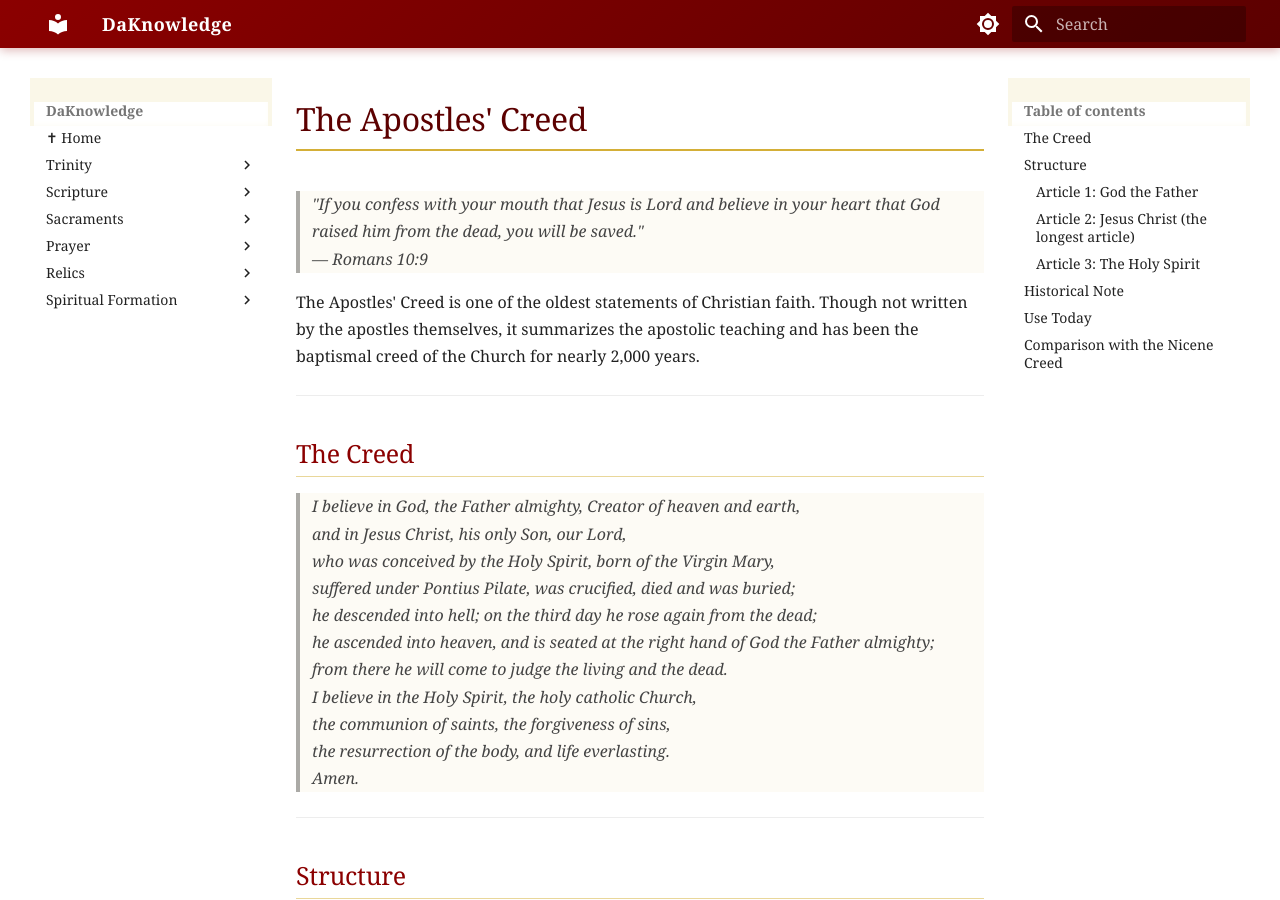
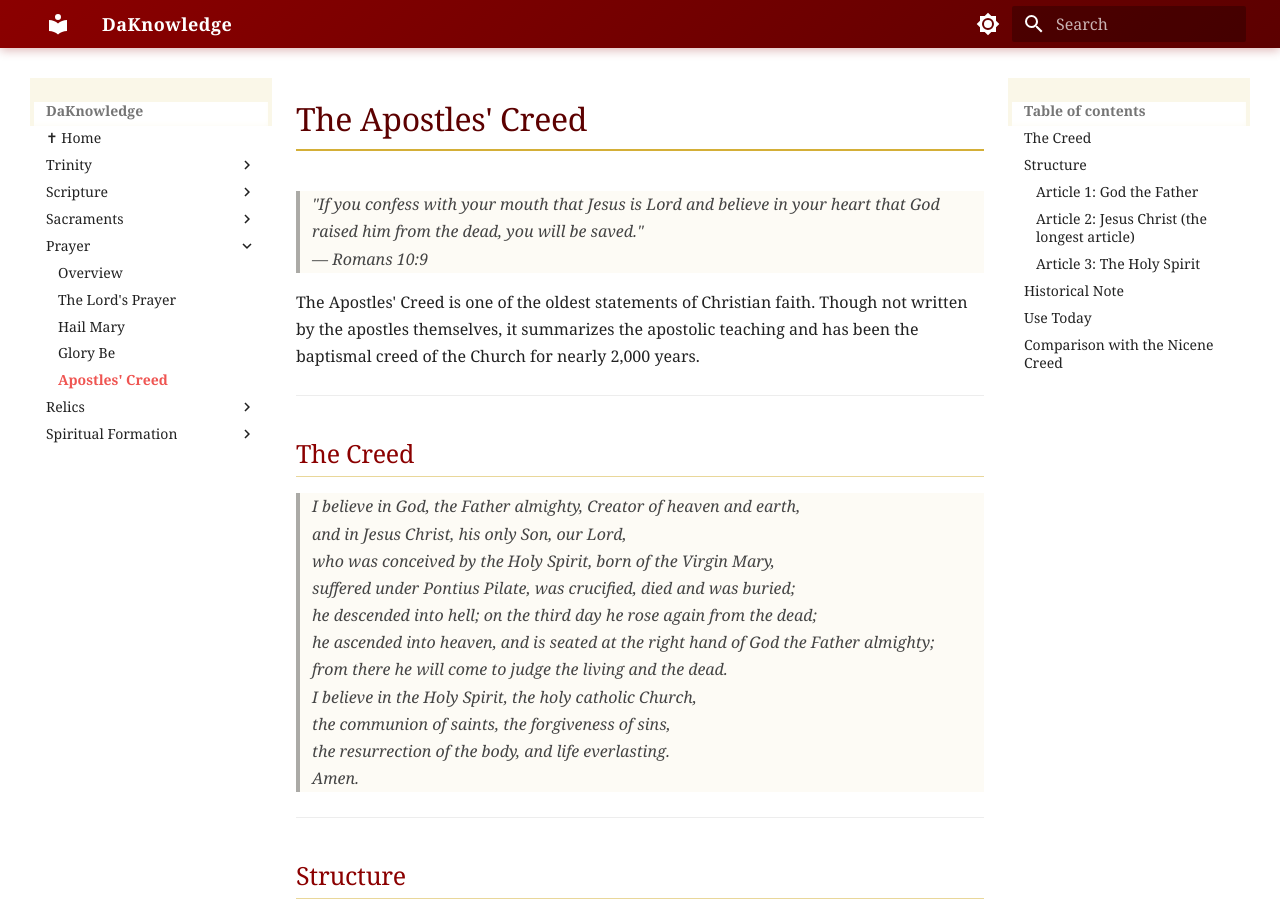
Before and after one commit to BelongaRobert/DaKnowledge, an MkDocs documentation site: the page built from website/docs/prayer/apostles-creed.md, in a window 1280 px wide and 900 px high. Built offline with MkDocs 1.6.1 and Material for MkDocs 9.7.7, drawn with Linux system fonts in a browser that asks for light colours; some web fonts are replaced.

Commit message:
Update navigation: Add Prayer sub-pages to mkdocs.yml

```diff
--- a/website/mkdocs.yml
+++ b/website/mkdocs.yml
@@ -30,6 +30,10 @@ nav:
     - Overview: sacraments/index.md
   - Prayer:
     - Overview: prayer/index.md
+    - The Lord's Prayer: prayer/lord's-prayer.md
+    - Hail Mary: prayer/hail-mary.md
+    - Glory Be: prayer/glory-be.md
+    - Apostles' Creed: prayer/apostles-creed.md
   - Relics:
     - Overview: relics/index.md
     - Shroud of Turin: relics/shroud-of-turin.md
```
